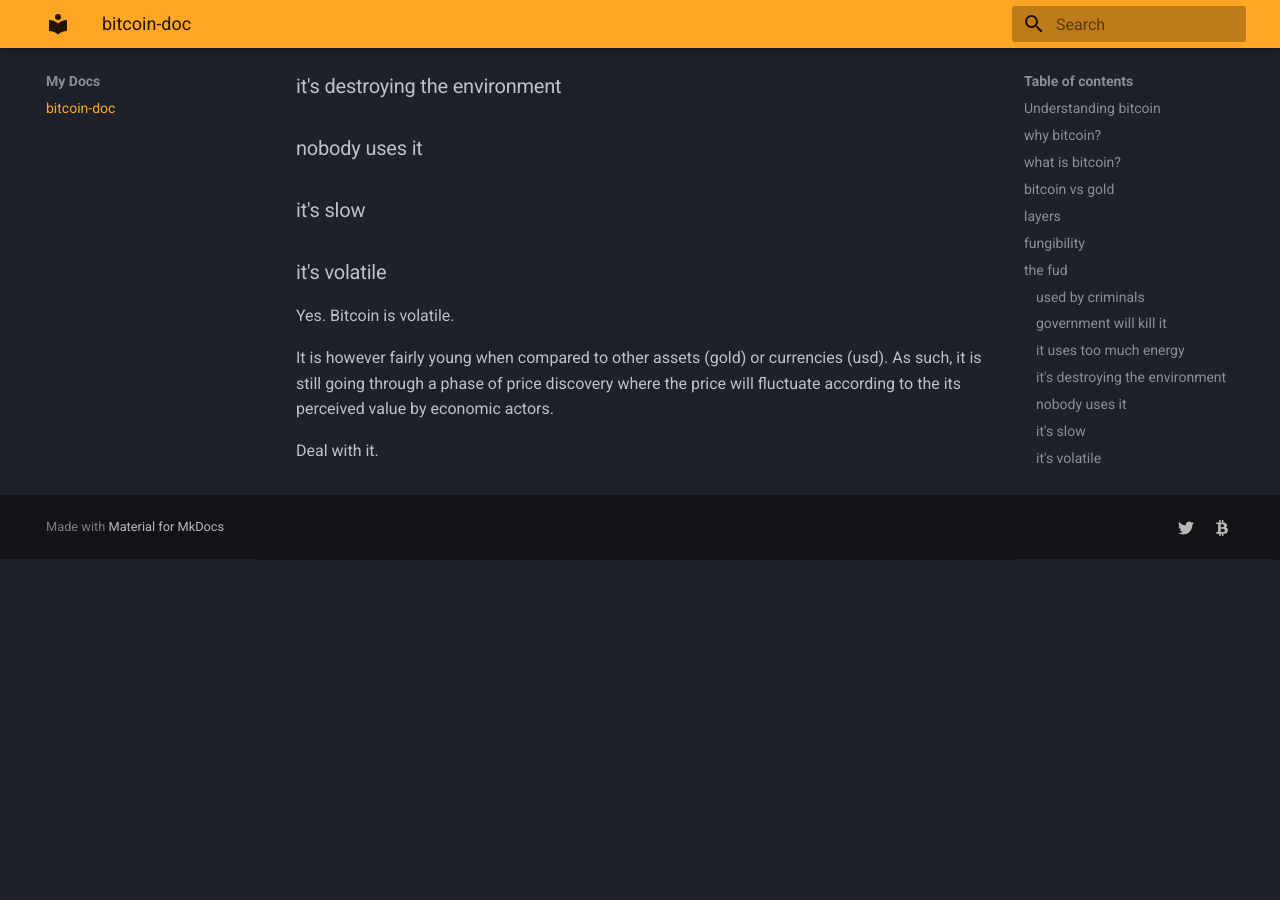
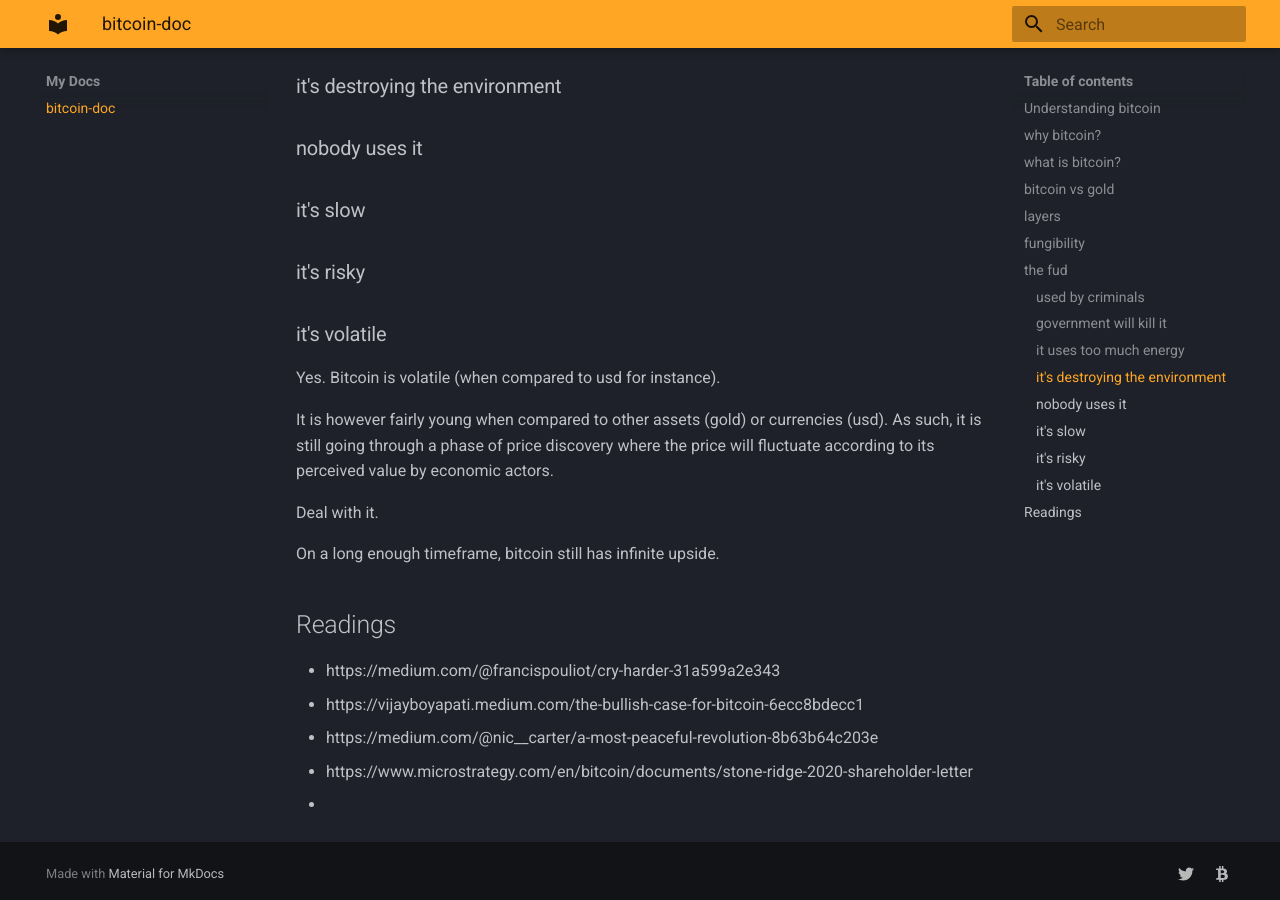
Before and after one commit to 5ubstance/bitcoin-doc, an MkDocs documentation site: the page built from docs/index.md, in a window 1280 px wide and 900 px high, scrolled down 1779 px. Built offline with MkDocs 1.6.1 and Material for MkDocs 9.7.7, drawn with Linux system fonts in a browser that asks for light colours; before the commit the page ends 2338 px from its top, so only the background shows below that.

Commit message:
References.

```diff
--- a/docs/index.md
+++ b/docs/index.md
@@ -54,12 +54,22 @@
 
 ### it's slow
 
+### it's risky
+
 ### it's volatile
 
-Yes. Bitcoin is volatile.
+Yes. Bitcoin is volatile (when compared to usd for instance).
 
-It is however fairly young when compared to other assets (gold) or currencies (usd). As such, it is still going through a phase of price discovery where the price will fluctuate according to the its perceived value by economic actors.
+It is however fairly young when compared to other assets (gold) or currencies (usd). As such, it is still going through a phase of price discovery where the price will fluctuate according to its perceived value by economic actors.
 
 Deal with it.
 
-###
+On a long enough timeframe, bitcoin still has infinite upside.
+
+## Readings
+
+- https://medium.com/@francispouliot/cry-harder-31a599a2e343
+- https://vijayboyapati.medium.com/the-bullish-case-for-bitcoin-6ecc8bdecc1
+- https://medium.com/@nic__carter/a-most-peaceful-revolution-8b63b64c203e
+- https://www.microstrategy.com/en/bitcoin/documents/stone-ridge-2020-shareholder-letter
+-
```
